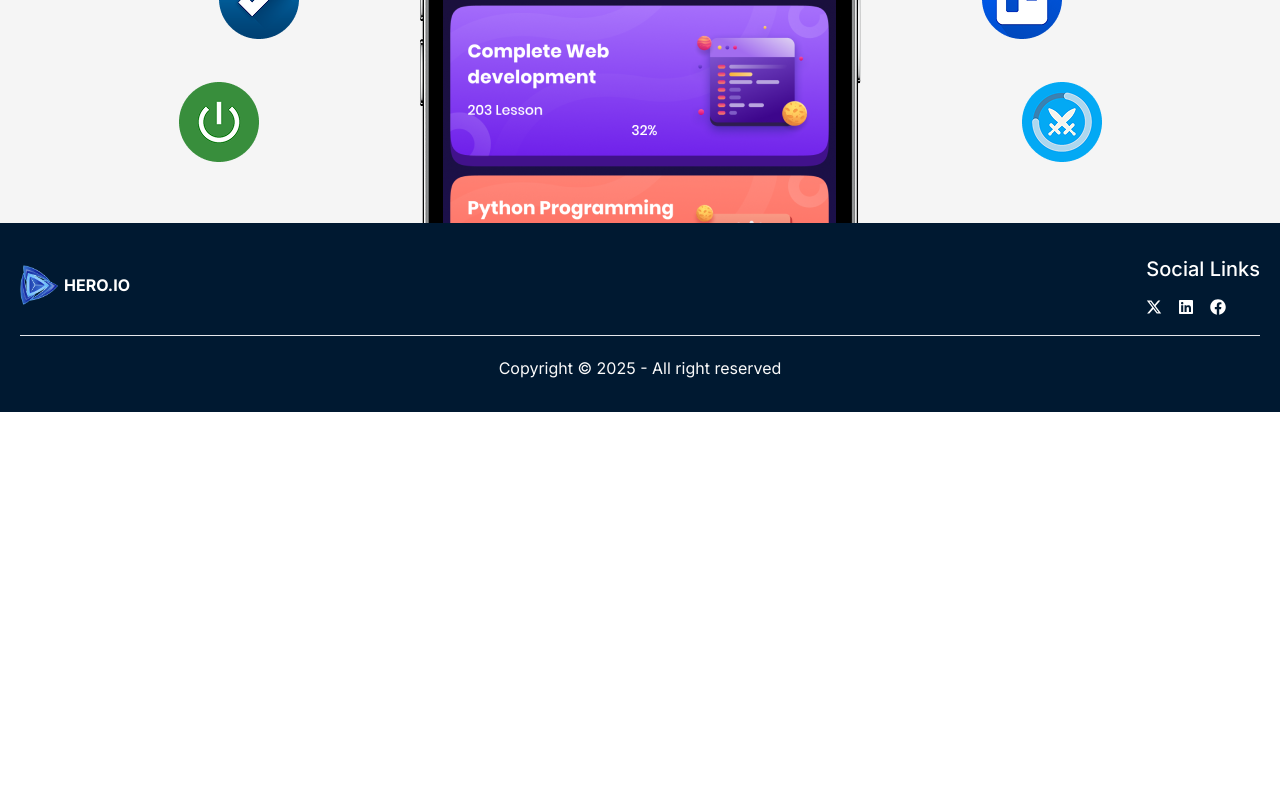
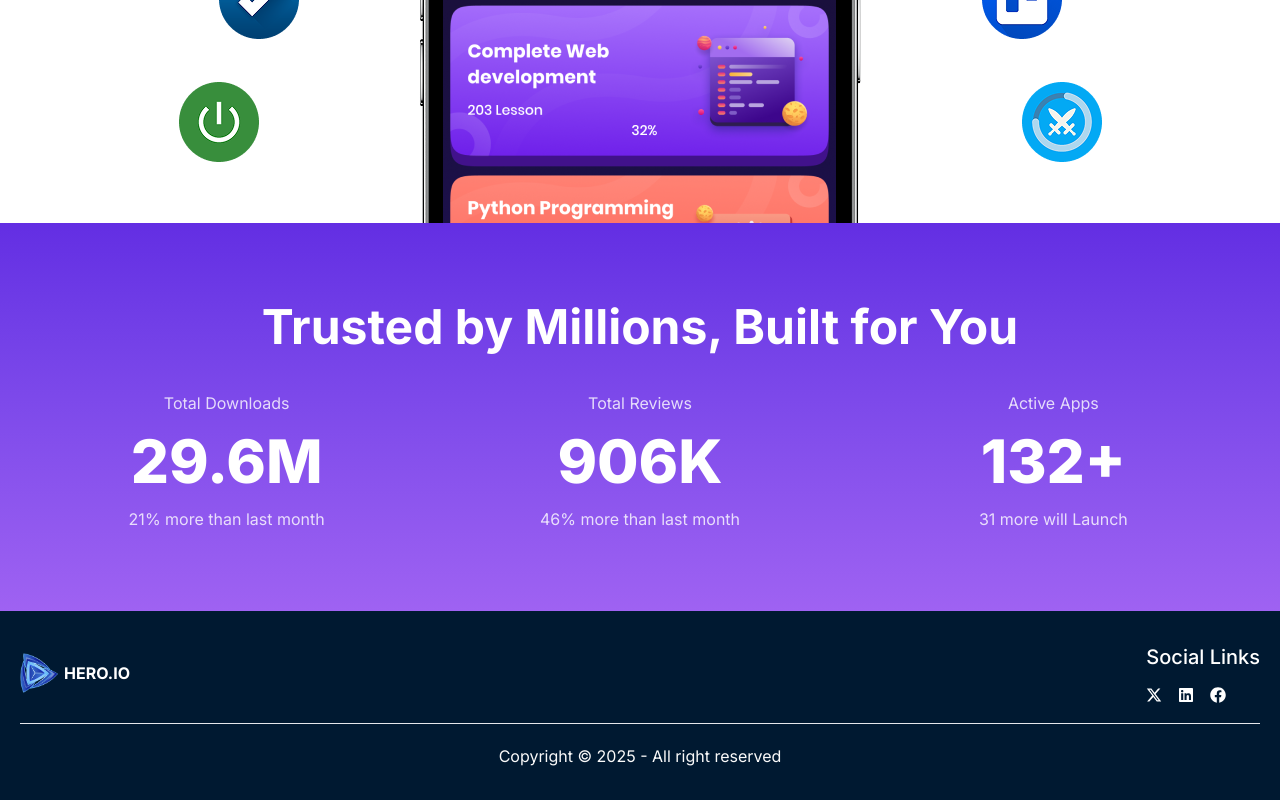
Before and after one commit to alfu-git/cs-m7-1-PH-AppStore, a React (Vite) app: page / in a window 1280 px wide. Shown: the part 787-1587 px from the top of the page. Before the commit the page ends 1199 px from the top, so only its background shows below. Built offline with nearby package versions, Linux system fonts and the light colour scheme.

Commit message:
stats section done

```diff
--- /dev/null
+++ b/src/Components/HomePage/Stats/Stats.jsx
@@ -0,0 +1,35 @@
+import React from 'react';
+
+const Stats = () => {
+  return (
+    <section className='py-20 container mx-auto px-5 bg-linear-to-b from-[#632EE3] to-[#9F62F2]'>
+      <div>
+        <div>
+          <h3 className='mb-10 text-4xl md:text-5xl font-bold text-base-100 text-center'>Trusted by Millions, Built for You</h3>
+
+          <div className='text-base-100 grid grid-cols-1 md:grid-cols-3 gap-y-20'>
+            <div className='text-center'>
+              <span className='opacity-80'>Total Downloads</span>
+              <h2 className='my-4 text-6xl font-extrabold'>29.6M</h2>
+              <span className='opacity-80'>21% more than last month</span>
+            </div>
+
+            <div className='text-center'>
+              <span className='opacity-80'>Total Reviews</span>
+              <h2 className='my-4 text-6xl font-extrabold'>906K</h2>
+              <span className='opacity-80'>46% more than last month</span>
+            </div>
+
+            <div className='text-center'>
+              <span className='opacity-80'>Active Apps</span>
+              <h2 className='my-4 text-6xl font-extrabold'>132+</h2>
+              <span className='opacity-80'>31 more will Launch</span>
+            </div>
+          </div>
+        </div>
+      </div>
+    </section>
+  );
+};
+
+export default Stats;
--- a/src/Pages/HomePage/HomePage.jsx
+++ b/src/Pages/HomePage/HomePage.jsx
@@ -1,10 +1,12 @@
 import React from 'react';
 import Banner from "../../Components/HomePage/Banner/Banner";
+import Stats from '../../Components/HomePage/Stats/Stats';
 
 const HomePage = () => {
   return (
     <>
       <Banner />
+      <Stats />
     </>
   );
 };
--- a/src/layout/RootLayout.jsx
+++ b/src/layout/RootLayout.jsx
@@ -5,19 +5,19 @@ import Footer from "../Components/Shared/Footer/Footer";
 
 const RootLayout = () => {
   return (
-    <div className="flex flex-col min-h-screen">
+    <>
       <header>
         <Navbar />
       </header>
 
-      <main className="flex-1 bg-[#F5F5F5]">
+      <main>
         <Outlet />
       </main>
 
       <footer>
         <Footer />
       </footer>
-    </div>
+    </>
   );
 };
 
```
